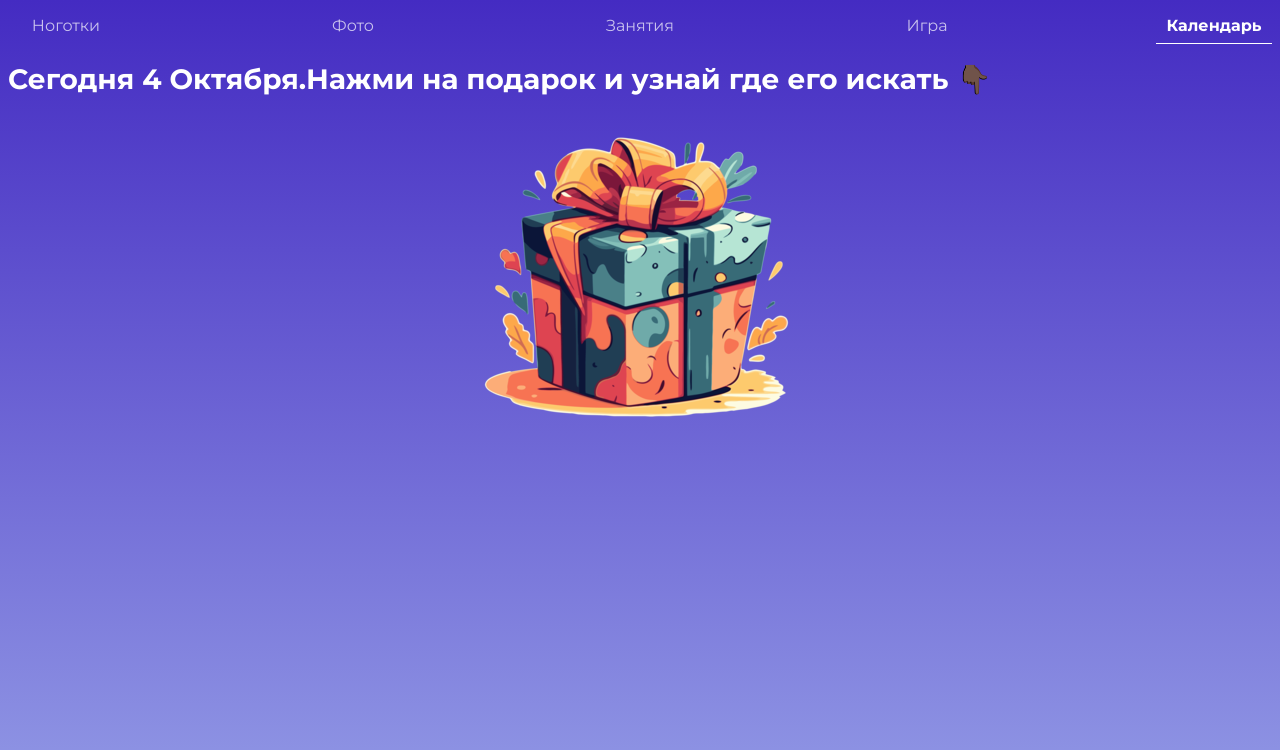
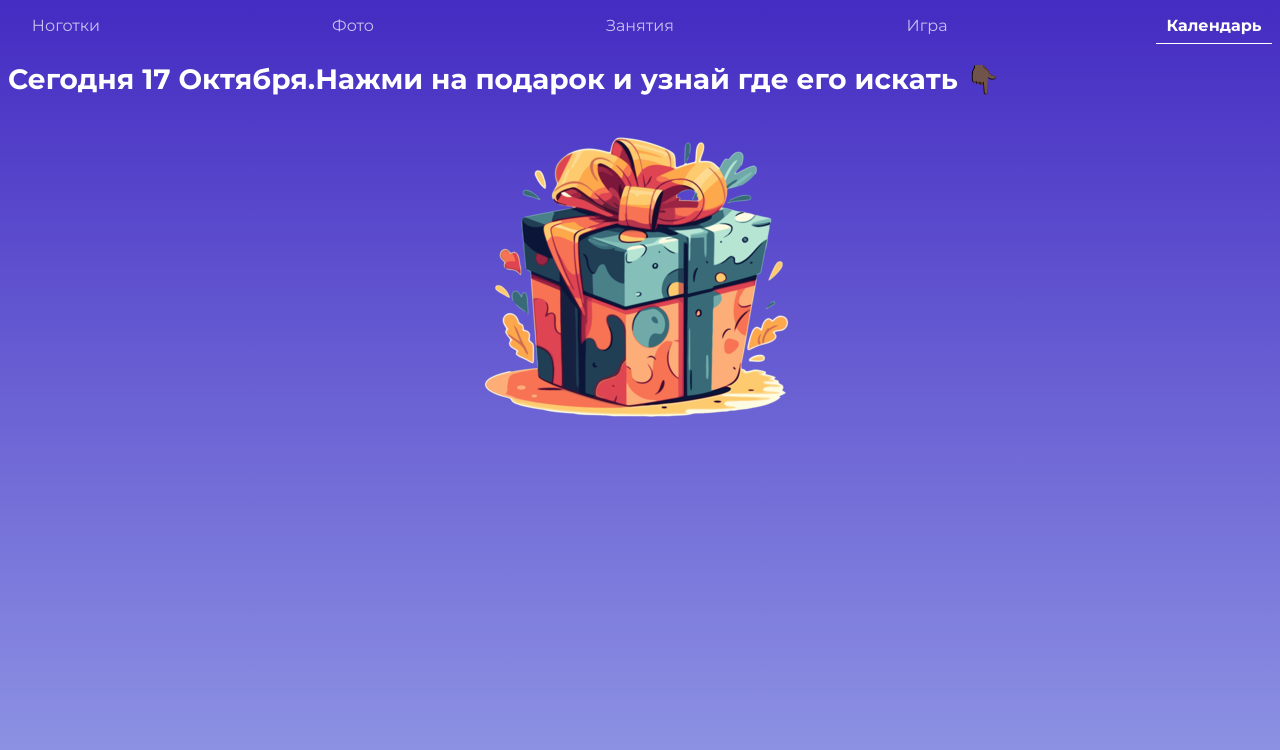
Before and after one commit to MBorkovskiy/nails-color-generator, a React (Vite) app: page /calendar in a window 1280 px wide. Shown: the top 750 px of the page. Built offline with nearby package versions, Linux system fonts and the light colour scheme.

Commit message:
fixed date

```diff
--- a/src/pages/Calendar/Calendar.tsx
+++ b/src/pages/Calendar/Calendar.tsx
@@ -29,7 +29,7 @@
   { day: 30, place: "Где-то" },
 ];
 
-const day = new Date().getDay();
+const day = new Date().getDate();
 const month = new Date().getMonth();
 const emptyGift =
   "На сегодня для пупсика нету подарка 😔, попробуй заглянуть завтра ❤️";
@@ -39,7 +39,7 @@
   const [place, setPlace] = useState(emptyGift);
 
   useEffect(() => {
-    if (month === 10) {
+    if (month === 11) {
       const findPlace = giftsPlace.find((gift) => gift.day === day);
       if (findPlace) {
         setPlace(findPlace.place);
```
Also changed, not shown: 1 other file (tests, documents, lock files or other folders).
